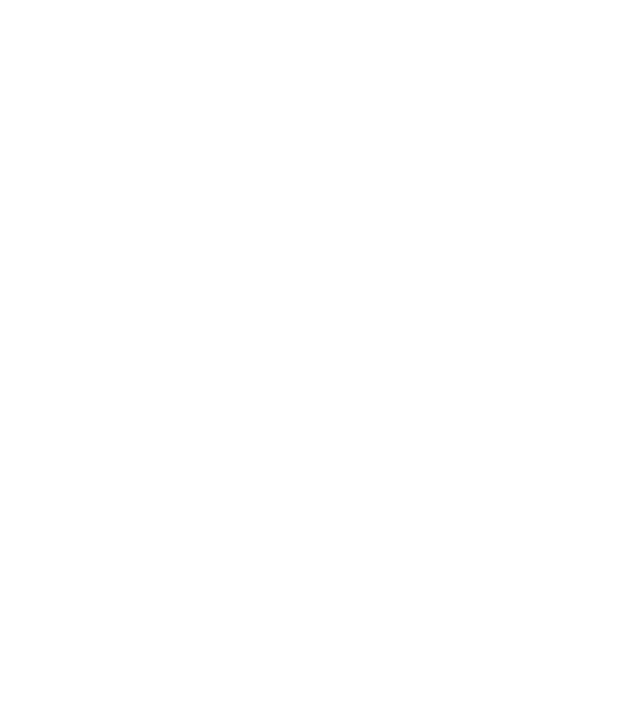
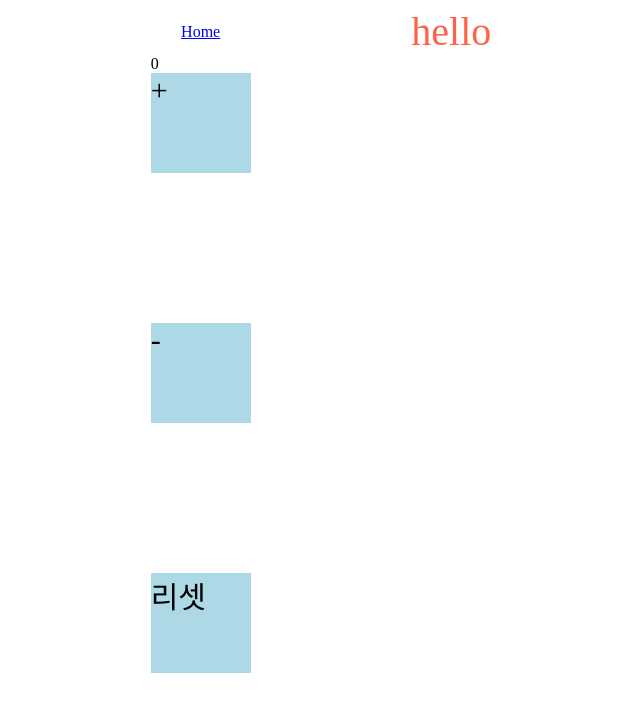
Before and after one commit to nlom0218/github-study, a React (Create React App) app: page /2 in a window 1280 px wide. Before the commit this address had no page. Shown: the top 712 px of the page, without its empty margins (18-658 px from the left). Built offline with nearby package versions, Linux system fonts and the light colour scheme.

Commit message:
page 2 add

```diff
--- a/src/App.js
+++ b/src/App.js
@@ -4,13 +4,14 @@
 import Hello from './Pages/5';
 import Home from './Pages/Home';
 import Three from './Pages/3';
-
+import SHJ from './Pages/2';
 
 function App() {
   return (
     <Routes>
       <Route path="/" element={<Home />} />
       <Route path="/1" element={<Kimoo />} />
+      <Route path="/2" element={<SHJ />} />
       <Route path="/3" element={<Three />} />
       <Route path="/4" element={<hi />} />
       <Route path="/5" element={<Hello />} />
--- a/src/Pages/2.js
+++ b/src/Pages/2.js
@@ -0,0 +1,67 @@
+import React, { useState } from 'react';
+import styled from 'styled-components';
+import Header from '../Components/Header';
+
+const BasicContainer = styled.div`
+  display: grid;
+  grid-template-columns: repeat(3, 1fr);
+  justify-items: center;
+  align-items: center;
+`
+
+const Container = styled.div`
+  justify-self: start;
+  grid-column: 2 / 4;
+  color: tomato;
+  font-size: 40px;
+`
+
+
+const Btn = styled.div`
+  width: 100px;
+  height: 100px;
+  background-color: lightblue;
+  font-size: 30px;
+  color : black;
+  margin-bottom: 150px;
+  `
+
+const SHJ = () => {
+    const [title, setTitle] = useState("hello")
+    const [num, setNum] = useState(0)
+
+    const onClickName = () => {
+        if(title === "hello") {
+            setTitle("bye")
+        } else {
+        setTitle("hello")
+        }
+    }
+
+    const onClickBtn = (mode) => {
+        if (mode ==="plus") {
+            setNum(prev => prev +1)
+        } else if (mode === "minus") {
+            setNum(prev => prev -1)
+        } else if (mode === "reset") {
+            setNum( 0 )
+        }
+    }
+
+    return(
+      <BasicContainer>
+        <Header />
+        <Container onClick={onClickName}>
+          {title}
+        </Container>
+        <div>
+            {num}
+            <Btn onClick={() => onClickBtn("plus")}>+</Btn>
+            <Btn onClick={() => onClickBtn("minus")}>-</Btn>
+            <Btn onClick={() => onClickBtn("reset")}>리셋</Btn>
+        </div>
+       </BasicContainer>
+    );
+}
+
+export default SHJ;
```
Also changed, not shown: 1 other file (tests, documents, lock files or other folders).
